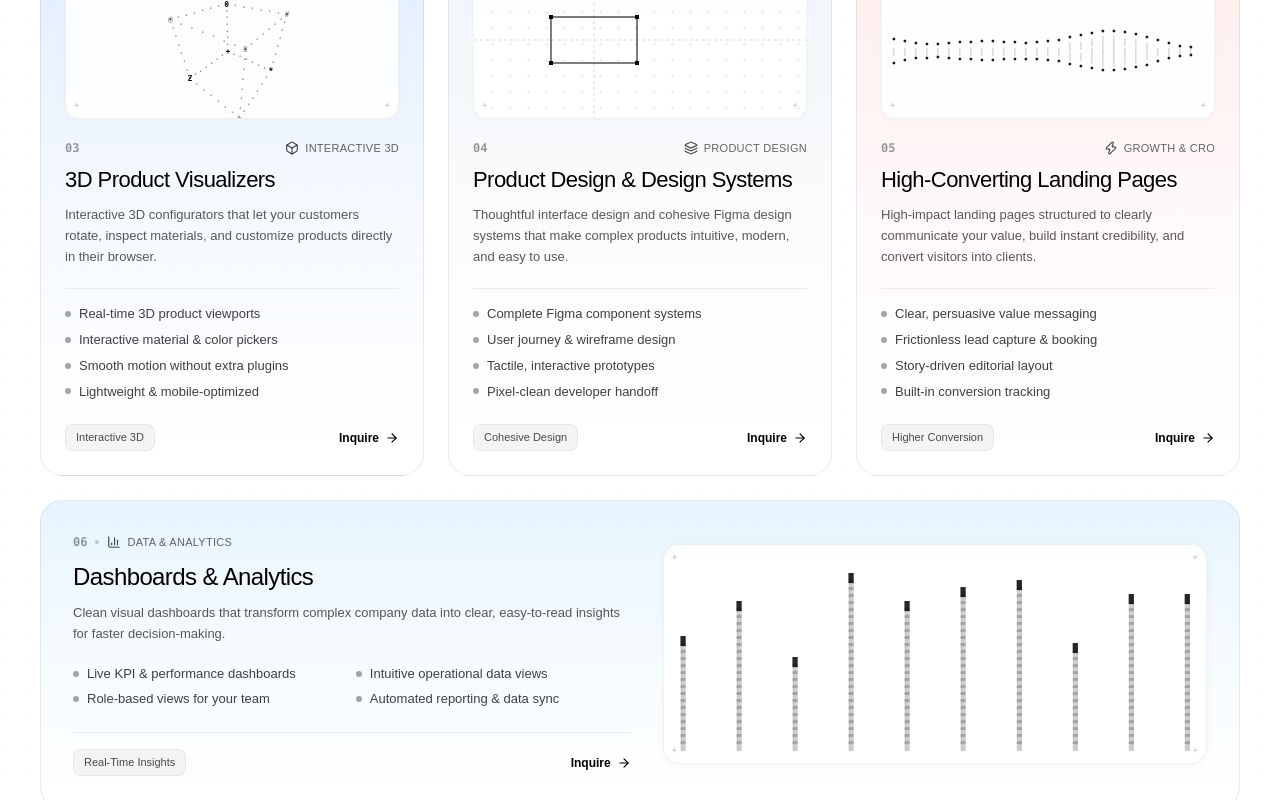
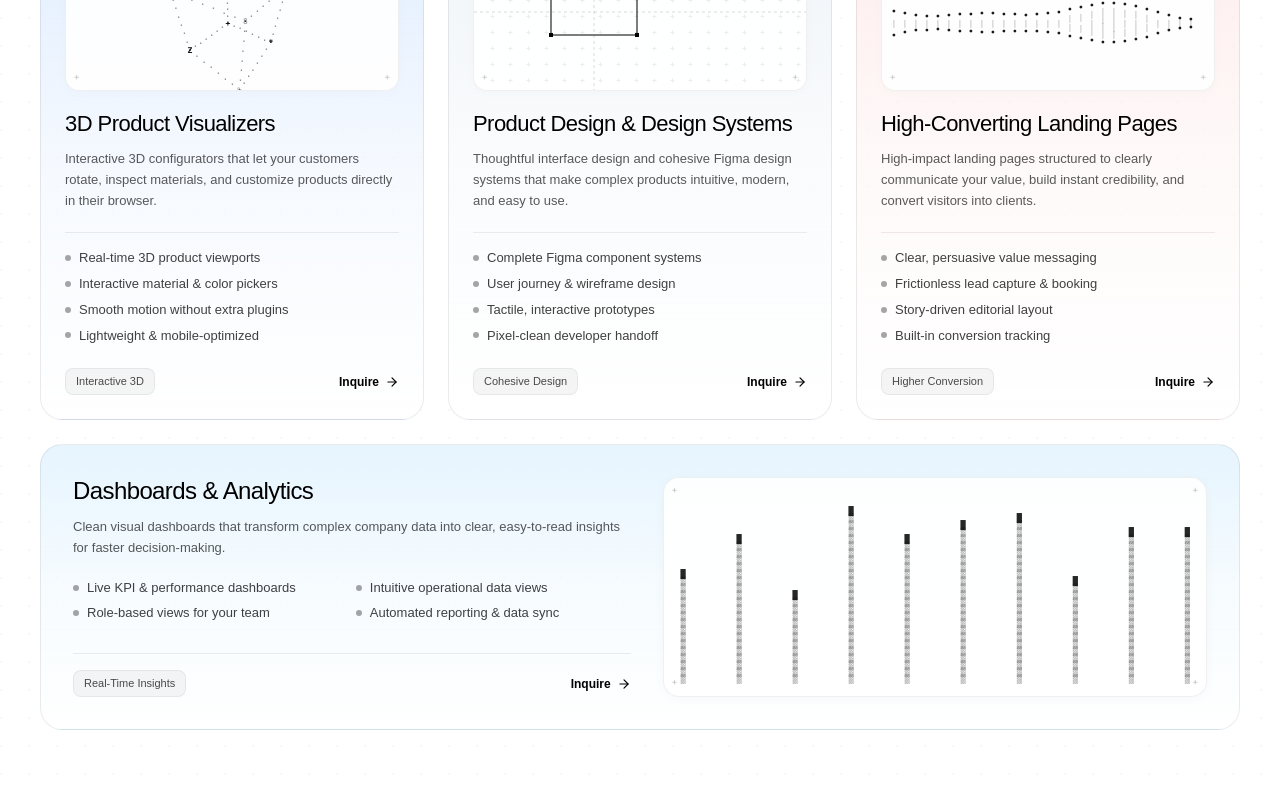
Before and after one commit to theajmalrazaq/blocshift, a Next.js app: page / in a window 1280 px wide. Shown: the part 5260-6060 px from the top of the page. Built offline with nearby package versions, Linux system fonts and the light colour scheme; a web font is replaced by a local one.

Commit message:
style: remove number and category metadata row from all service cards

```diff
--- a/components/ServicesSection.tsx
+++ b/components/ServicesSection.tsx
@@ -194,7 +194,6 @@ export default function ServicesSection({ onOpenContact }: ServicesSectionProps)
         <div className="grid grid-cols-1 md:grid-cols-2 lg:grid-cols-12 gap-5 sm:gap-6">
           {SERVICES_DATA.map((service) => {
             const VisualizerComponent = service.visualizer;
-            const IconComponent = service.icon;
             const isHovered = activeCard === service.id;
             const isFullWidthBento = service.id === "telemetry-dashboards";
 
@@ -219,20 +218,6 @@ export default function ServicesSection({ onOpenContact }: ServicesSectionProps)
                     {/* Left details */}
                     <div className="flex-1 flex flex-col justify-between h-full">
                       <div>
-                        {/* Meta: Number + Category */}
-                        <div className="flex items-center justify-between mb-3">
-                          <div className="flex items-center gap-2">
-                            <span className="font-mono text-[12px] font-semibold text-black/40 tabular-nums">
-                              {service.number}
-                            </span>
-                            <span className="w-1 h-1 rounded-full bg-black/20" />
-                            <span className="inline-flex items-center gap-1.5 text-[11px] font-medium text-black/60 uppercase tracking-wide">
-                              <IconComponent className="w-3.5 h-3.5 text-black/70" />
-                              <span>{service.category}</span>
-                            </span>
-                          </div>
-                        </div>
-
                         {/* Title */}
                         <h3 className="text-xl sm:text-[24px] font-medium leading-[1.2] tracking-[-0.025em] text-black mb-2.5">
                           {service.title}
@@ -315,17 +300,6 @@ export default function ServicesSection({ onOpenContact }: ServicesSectionProps)
                         </span>
                         <span className="pointer-events-none absolute bottom-1.5 right-2 font-mono text-[9px] text-black/25">
                           +
-                        </span>
-                      </div>
-
-                      {/* Card Meta: Number + Category */}
-                      <div className="flex items-center justify-between mb-2.5">
-                        <span className="font-mono text-[12px] font-semibold text-black/40 tabular-nums">
-                          {service.number}
-                        </span>
-                        <span className="inline-flex items-center gap-1.5 text-[11px] font-medium text-black/60 uppercase tracking-wide">
-                          <IconComponent className="w-3.5 h-3.5 text-black/70" />
-                          <span>{service.category}</span>
                         </span>
                       </div>
 
```
